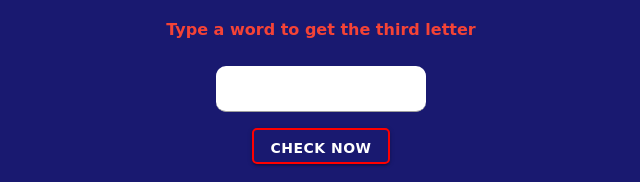
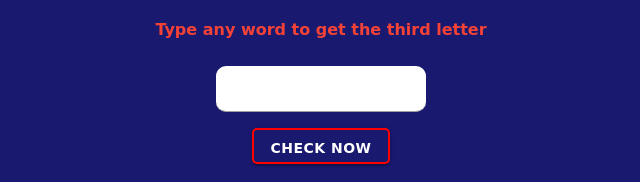
Before and after one commit to belrah/GuessApp, a plain HTML site: page index.html in a window 1280 px wide. Shown: the part 182-364 px from the top of the page, 319-959 px from the left. Drawn offline with nearby package versions, Linux system fonts and the light colour scheme; a web font is replaced by a local one.

Commit message:
modified index.html

```diff
--- a/index.html
+++ b/index.html
@@ -24,7 +24,7 @@
         <h2 class="center">
             A Guessing Game</h2>
         <p class="center red-text">
-            Type a word to get the third letter
+            Type any word to get the third letter
         </p>
 
         <input type="text" id="getThirdLetter" class="purple-text darken-4 white" style="font-weight: bolder;" />
```
